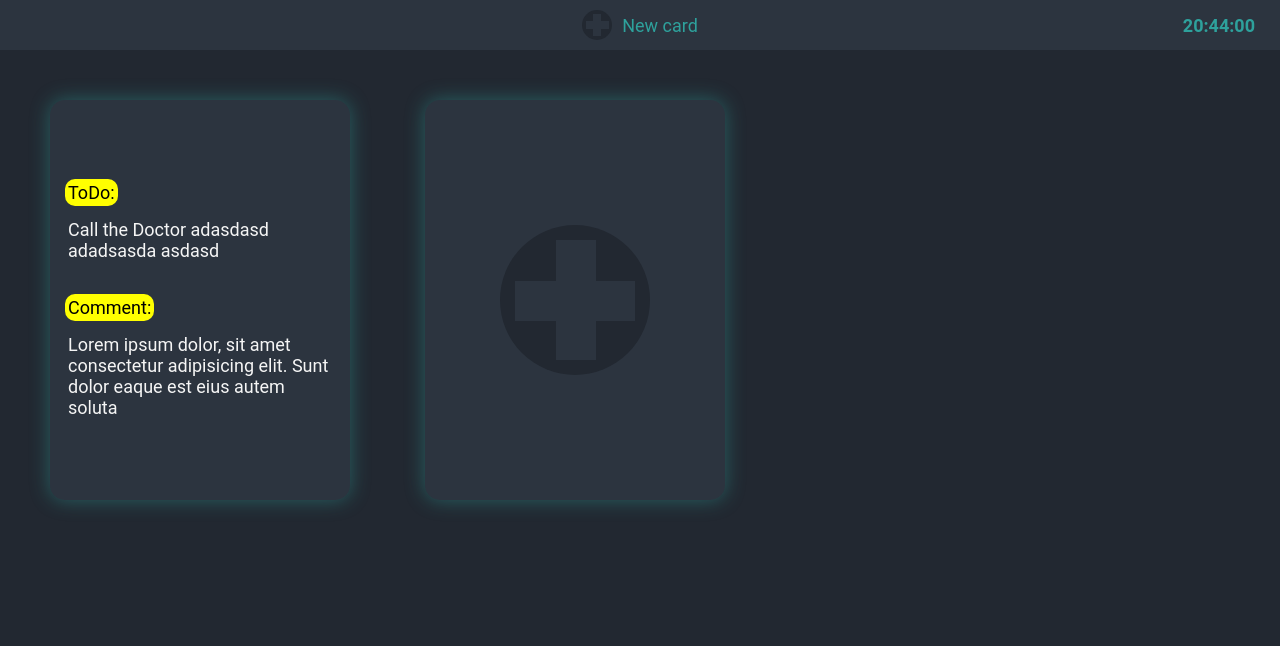
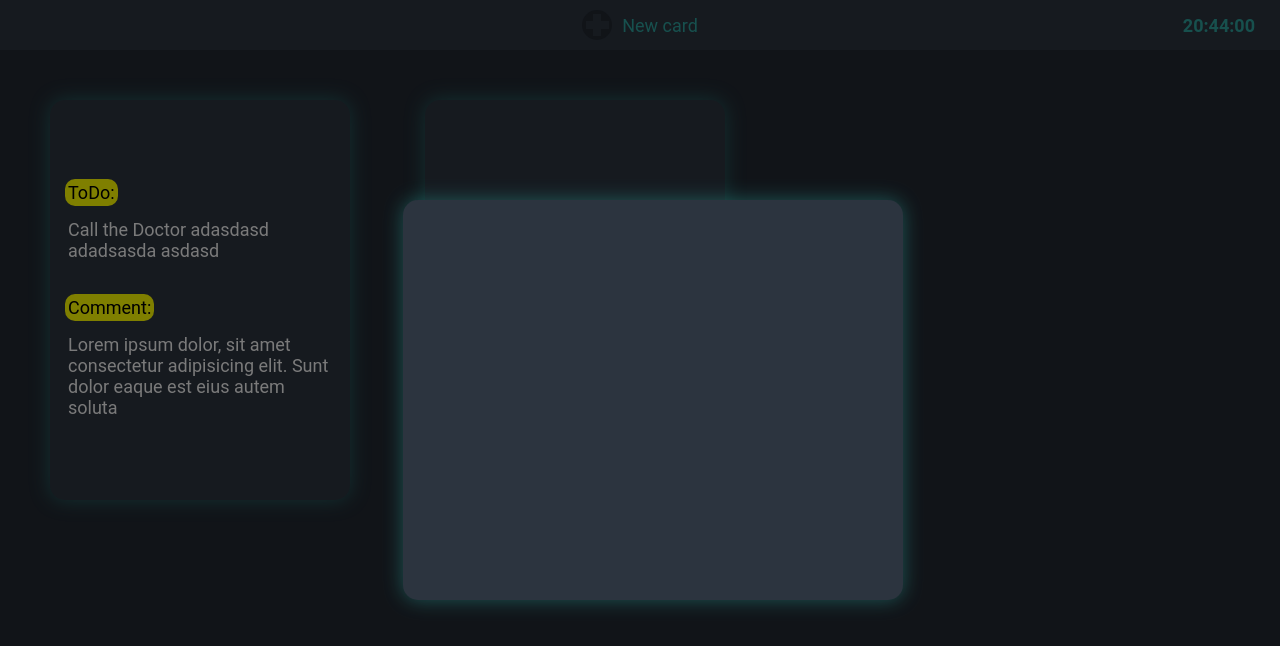
Before and after one commit to TonyNexis/ToDoBoardReactVite, a React (Vite) app: page / in a window 1280 px wide. Shown: the top 646 px of the page. Built offline with nearby package versions, Linux system fonts and the light colour scheme.

Commit message:
added styles for FormAddCard

```diff
--- a/src/pages/FormAddCard/FormAddCard.jsx
+++ b/src/pages/FormAddCard/FormAddCard.jsx
@@ -1,13 +1,11 @@
-import { useForm } from "react-hook-form";
-import styles from './FormAddCard.scss';
-
+import styles from './FormAddCard.module.scss'
 
 const FormAddCard = () => {
-    return (
-        <form action="">
-
-        </form>
-    )
+	return (
+		<div className={styles.addCardFormWrapper}>
+			<form className={styles.addCardForm} action=''></form>
+		</div>
+	)
 }
 
-export default FormAddCard;
+export default FormAddCard
--- /dev/null
+++ b/src/pages/FormAddCard/FormAddCard.module.scss
@@ -0,0 +1,25 @@
+@import './../../mixins.scss';
+@import './../../variables.scss';
+
+.addCardFormWrapper {
+	position: fixed;
+	top: 0;
+	left: 0;
+	width: 100%;
+	height: 100%;
+	background-color: rgba(0, 0, 0, 0.5);
+	display: flex;
+	justify-content: center;
+	align-items: center;
+	z-index: 10;
+
+	.addCardForm {
+        @include card;
+		position: relative;
+		align-items: center;
+		display: flex;
+		width: 500px;
+
+
+	}
+}
--- a/src/pages/FormAddCard/FormAddCard.scss
+++ /dev/null
@@ -1,2 +0,0 @@
-@import './../../mixins.scss';
-@import './../../variables.scss';
--- a/src/pages/main/MainPage.jsx
+++ b/src/pages/main/MainPage.jsx
@@ -1,6 +1,7 @@
 import ButtonAddCard from '../../components/ButtonAddCard/ButtonAddCard'
 import Card from '../../components/Card/Card'
 import Footer from '../../components/Footer/Footer'
+import FormAddCard from './../FormAddCard/FormAddCard'
 
 import styles from './MainPage.module.scss'
 
@@ -10,6 +11,7 @@ const MainPage = () => {
 	return (
 		<div className={styles.page}>
 			<Footer />
+			<FormAddCard/>
 			<div className={styles.cardList}>
 				<Card/>
 				<ButtonAddCard />
```
